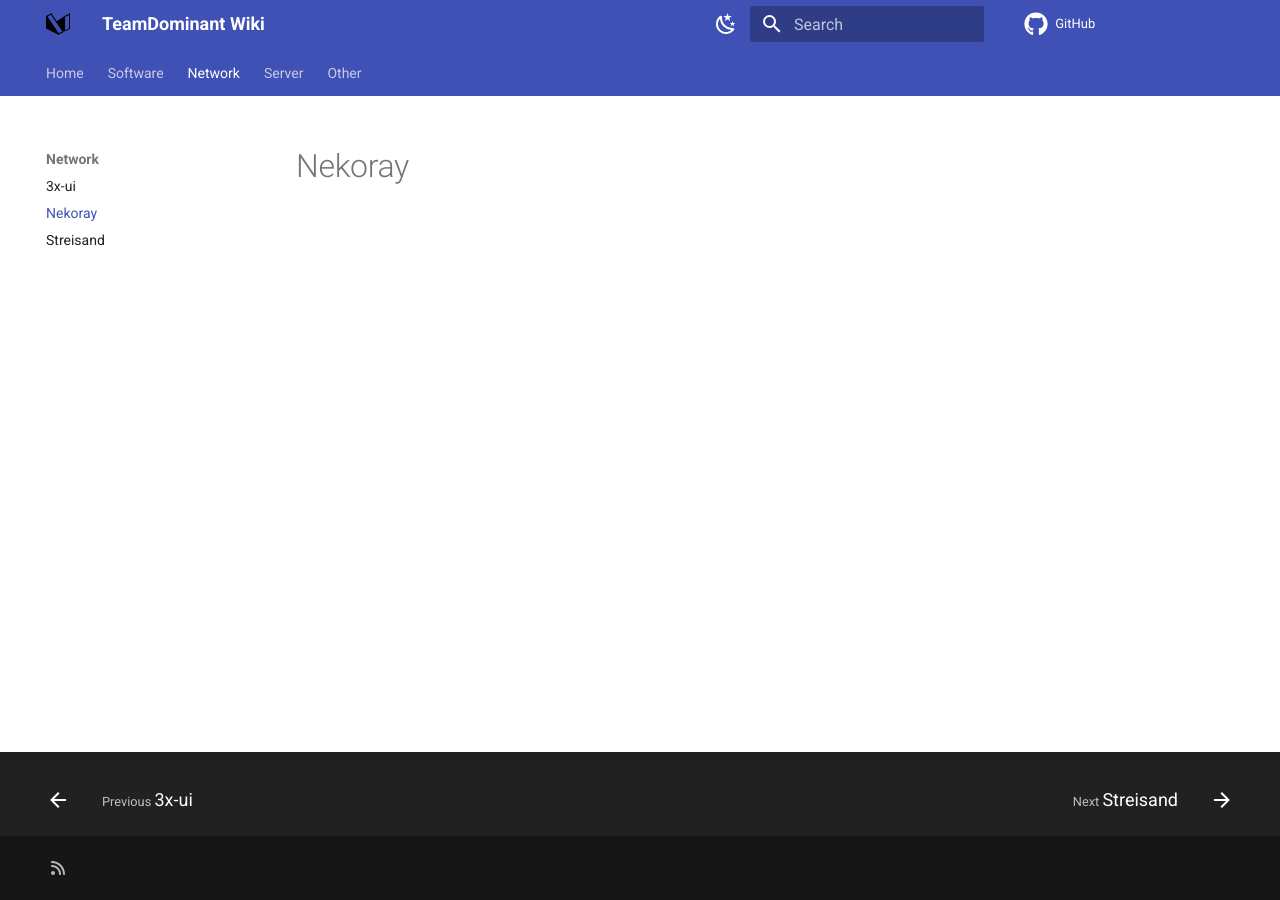
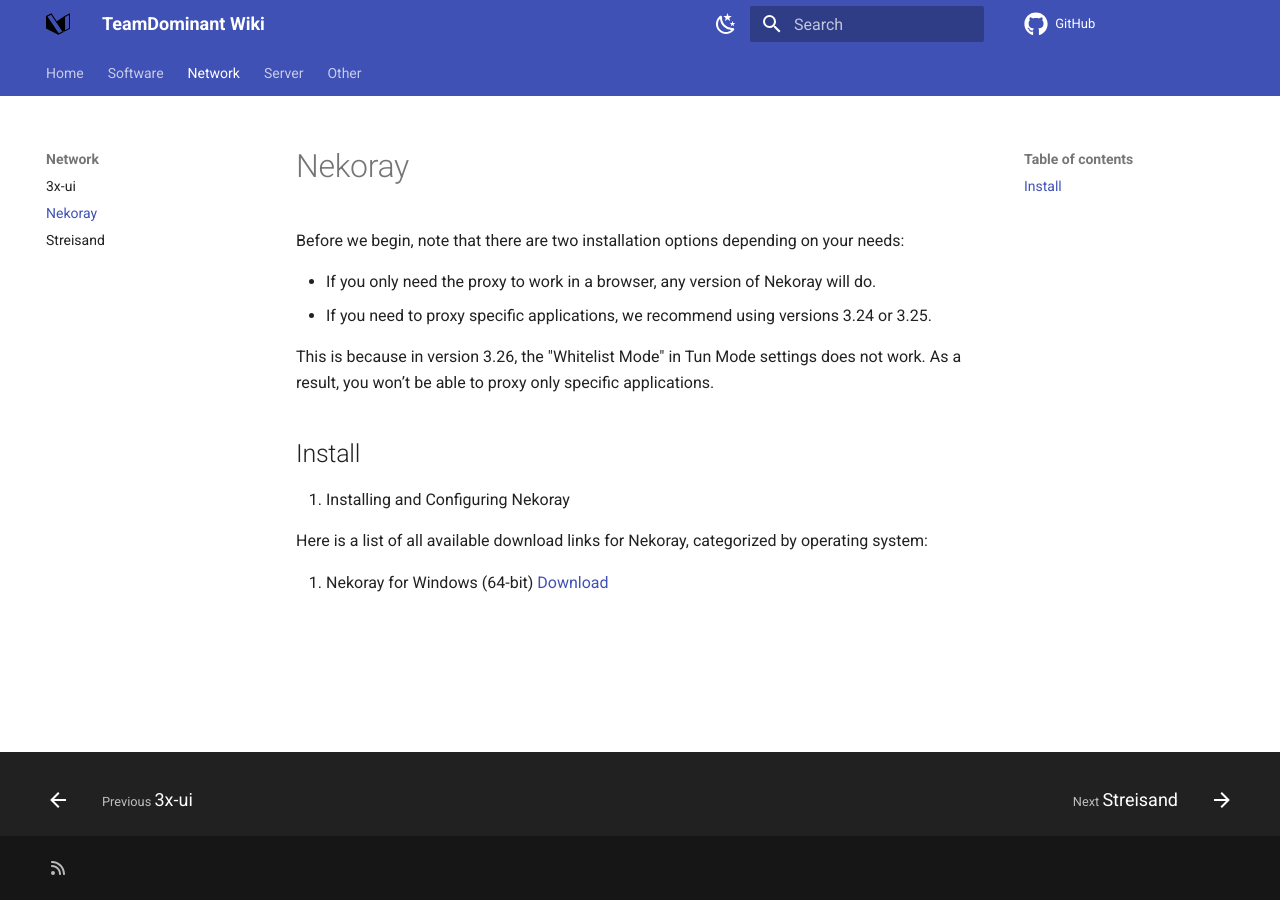
Before and after one commit to TeamDominant/Wiki-mkdocs, an MkDocs documentation site: the page built from docs/nekoray.md, in a window 1280 px wide. Built offline with MkDocs 1.6.1 and Material for MkDocs 9.7.7, drawn with Linux system fonts in a browser that asks for light colours; comment, search, counter and statistics services are not loaded.

Commit message:
Nekoray guide

```diff
--- a/docs/nekoray.md
+++ b/docs/nekoray.md
@@ -1 +1,16 @@
 # Nekoray
+
+Before we begin, note that there are two installation options depending on your needs:
+
+- If you only need the proxy to work in a browser, any version of Nekoray will do.
+- If you need to proxy specific applications, we recommend using versions 3.24 or 3.25.
+
+This is because in version 3.26, the "Whitelist Mode" in Tun Mode settings does not work. As a result, you won’t be able to proxy only specific applications.
+
+## Install
+1. Installing and Configuring Nekoray
+
+Here is a list of all available download links for Nekoray, categorized by operating system:
+
+1. Nekoray for Windows (64-bit)
+[Download]()
```
